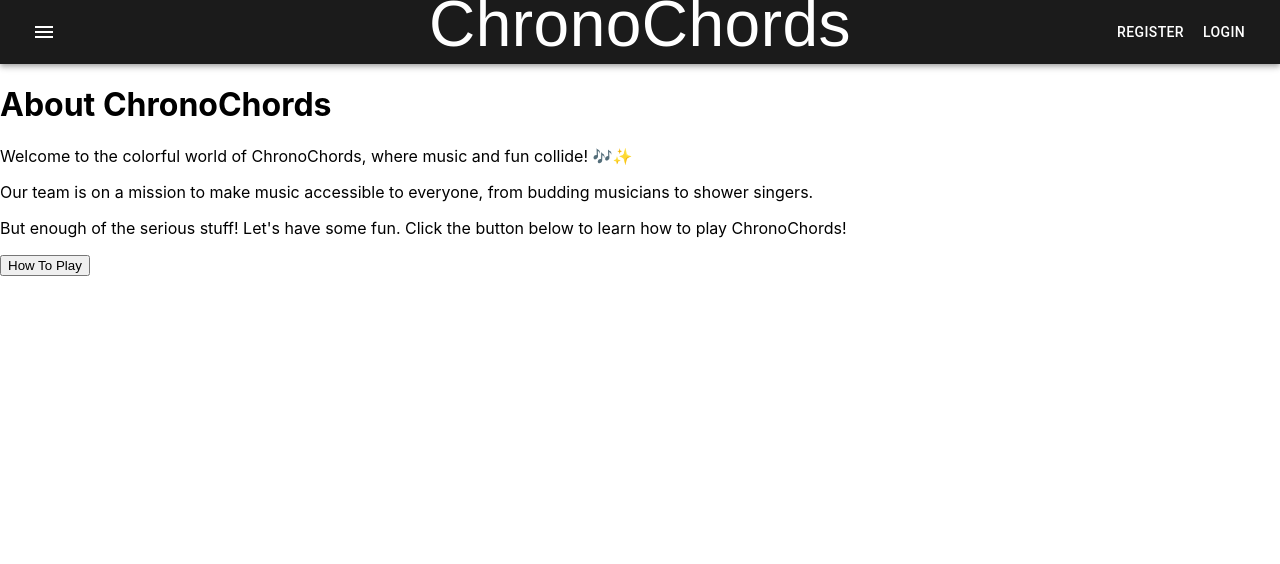
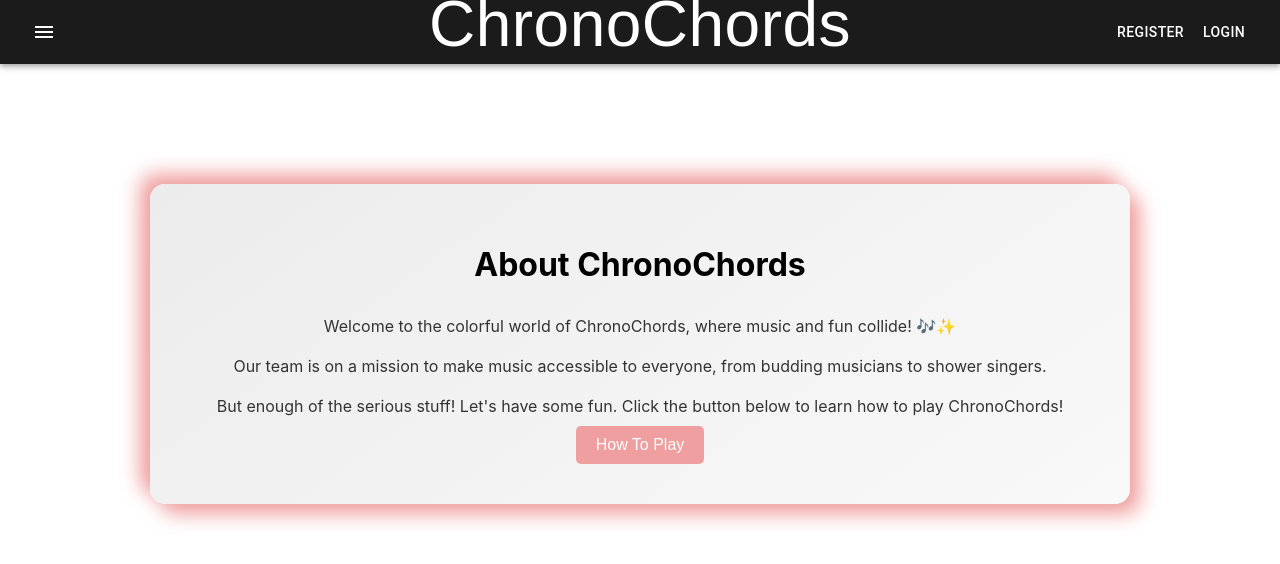
Before and after one commit to JaeSen1/ChronoChords, a React (Create React App) app in the folder frontend/: page /about in a window 1280 px wide. Shown: the top 564 px of the page. Built offline with nearby package versions, Linux system fonts and the light colour scheme; a web font is replaced by a local one.

Commit message:
further css change About us page

```diff
--- a/frontend/src/App.css
+++ b/frontend/src/App.css
@@ -44,3 +44,70 @@
 .Score-text {
   font-family: Arial, Helvetica, sans-serif
 }
+
+.about-container {
+  display: flex;
+  flex-direction: column;
+  align-items: center;
+  max-width: 900px;
+  margin: 120px auto;
+  padding: 40px;
+  border-radius: 15px;
+  background: linear-gradient(145deg, #ececec, #f9f9f9);
+  box-shadow: 10px 10px 20px #EF9F9F, -10px -10px 20px #EF9F9F;
+}
+
+.about-container h2 {
+  font-size: 2.5em;
+  margin-bottom: 30px;
+  color: black;
+  letter-spacing: 2px;
+}
+
+.about-content {
+  width: 100%;
+  border-top: 2px solid blac;
+  padding-top: 20px;
+}
+
+.about-content p {
+  font-size: 1.2em;
+  line-height: 1.6;
+  margin-bottom: 20px;
+  color: #34495E;
+  text-align: justify;
+}
+
+.about-us-container {
+  text-align: center;
+  max-width: 600px;
+  margin: 0 auto;
+  padding: 20px;
+  font-family: Arial, sans-serif;
+}
+
+h1 {
+  font-size: 2rem;
+  color: black;
+}
+
+p {
+  font-size: 1rem;
+  margin: 10px 0;
+  color: #333;
+}
+.toggle-button {
+  background-color: #EF9F9F;
+  color: #fff;
+  padding: 10px 20px;
+  border: none;
+  border-radius: 5px;
+  cursor: pointer;
+  font-size: 1rem;
+  transition: background-color 0.3s ease-in-out, transform 0.2s ease-in-out;
+}
+
+.toggle-button:hover {
+  background-color: #EF9F9F;
+  transform: scale(1.05);
+}
```
